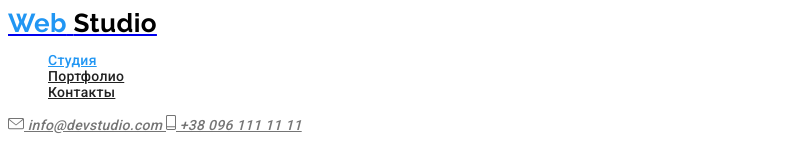
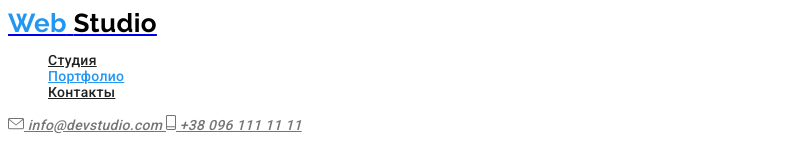
Before and after one commit to DimRom76/goit-markup-hw-02, a plain HTML site: page portfolio.html in a window 1280 px wide. Shown: the top 160 px of the page, without its empty margins (0-811 px from the left). Drawn offline with Linux system fonts and the light colour scheme.

Commit message:
current page

```diff
--- a/portfolio.html
+++ b/portfolio.html
@@ -19,8 +19,8 @@
           <span class="logo-studio">Studio</span>
         </a>
         <ul class="site-nav list">
-          <li><a href="./index.html" class="link current">Студия</a></li>
-          <li><a href="./portfolio.html" class="link">Портфолио</a></li>
+          <li><a href="./index.html" class="link">Студия</a></li>
+          <li><a href="./portfolio.html" class="link current">Портфолио</a></li>
           <li><a href="" class="link">Контакты</a></li>
         </ul>
       </nav>
```
